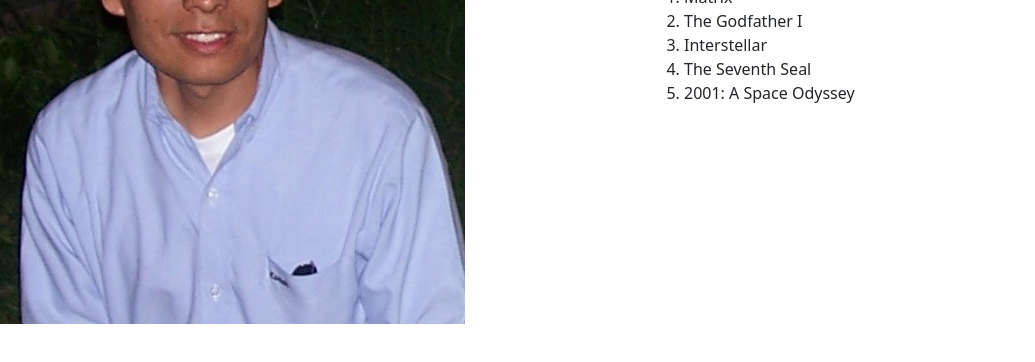
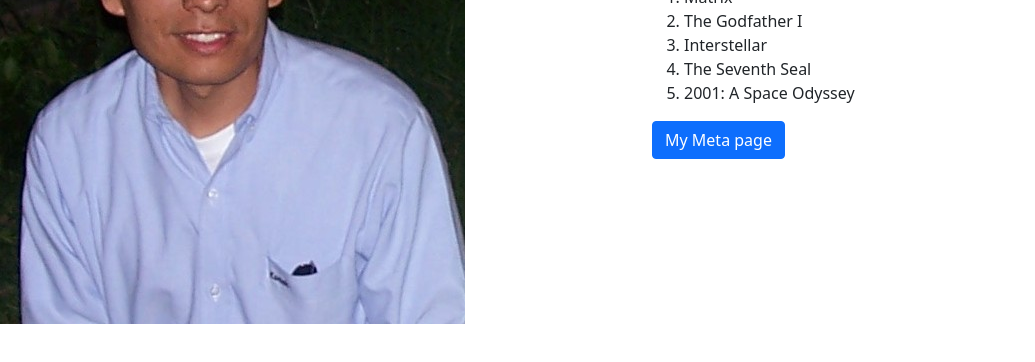
Before and after one commit to maurog69/Front-End, a plain HTML site: page Week 4/index.html in a window 1280 px wide. Shown: the part 244-606 px from the top of the page, without its empty margins (0-1035 px from the left). Drawn offline with Linux system fonts and the light colour scheme.

Commit message:
Added Meta button and Styling

```diff
--- a/Week 4/index.html
+++ b/Week 4/index.html
@@ -32,7 +32,7 @@
                         <li>The Seventh Seal</li>
                         <li>2001: A Space Odyssey</li>
                     </ol>
-                    <a href="https://www.facebook.com/juan.mauricio.gomez.alvarez/"></a>
+                    <a href="https://www.facebook.com/juan.mauricio.gomez.alvarez/" class="btn btn-primary">My Meta page</a>
                 </div>
             </div>
         </div>
```
